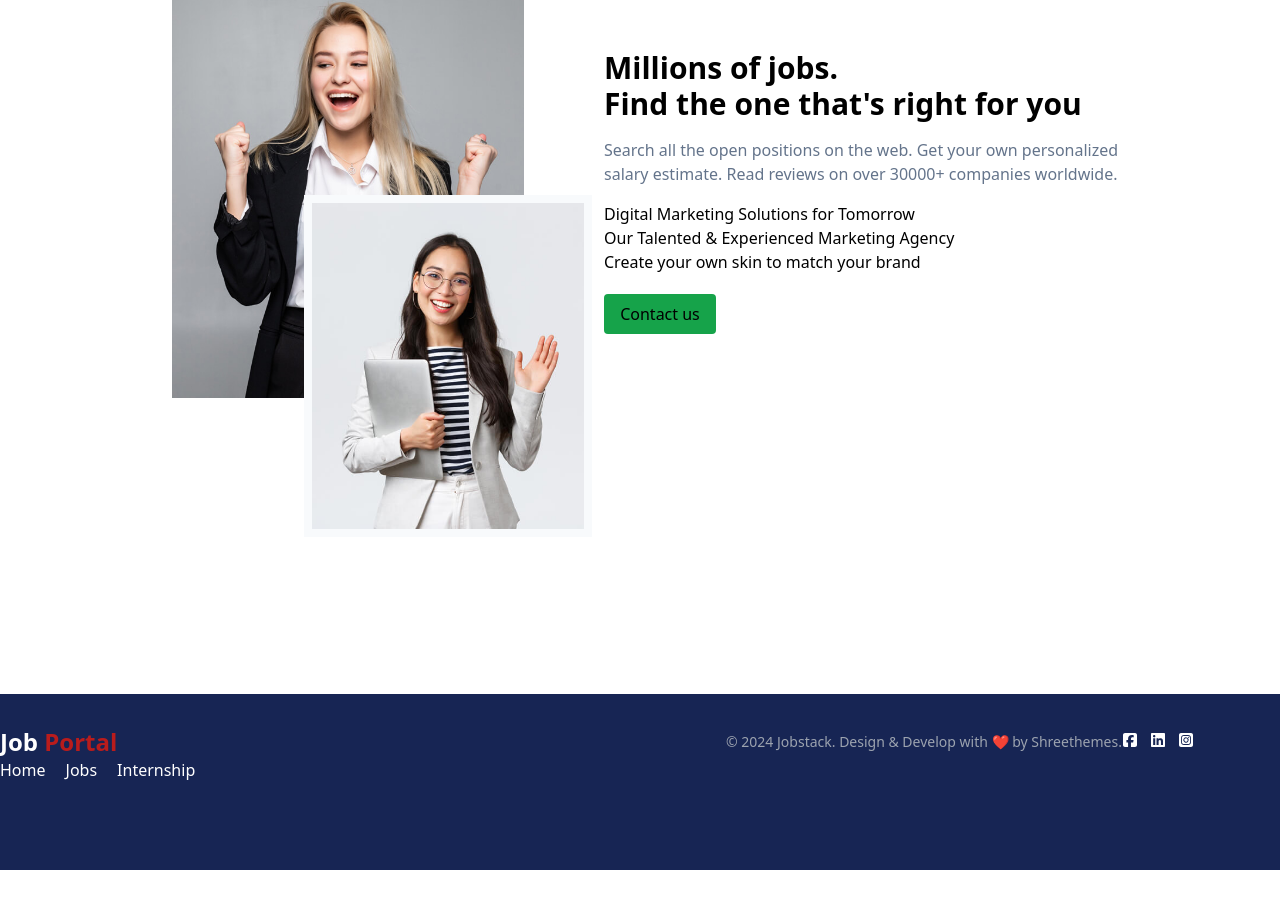
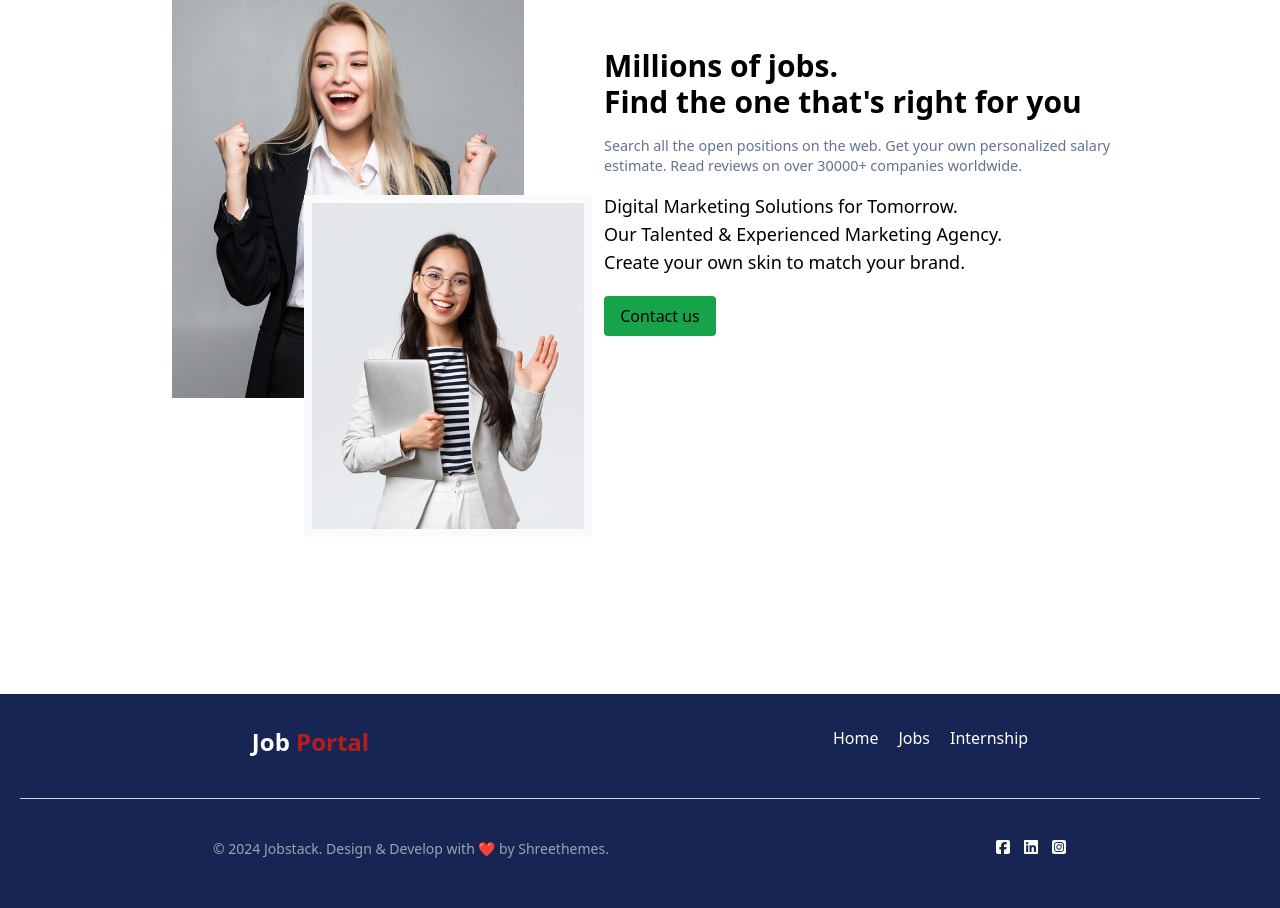
Before and after one commit to khushi-khushwa/jobfrontend, a React (Vite) app: page / in a window 1280 px wide. Shown: the part 1793-2701 px from the top of the page. Before the commit the page ends 2663 px from the top, so only its background shows below. Built offline with nearby package versions, Linux system fonts and the light colour scheme.

Commit message:
original main

```diff
--- a/src/components/Footer.jsx
+++ b/src/components/Footer.jsx
@@ -6,11 +6,11 @@ import { FaLinkedin } from "react-icons/fa";
 
 const Footer = () => {
   return (
-    <div className="bg-blue-950 text-white py-8 mt-2 ">
-      <div className="max-auto grid grid-cols-2 grid-rows-2 items-center ">
-       <div>
+    <div className="bg-blue-950 text-white py-8 mt-2 px-5 ">
+      <div className="max-auto  items-center ">
+       <div className="flex justify-around items-align">
           <div>
-            <h1 className="text-2xl font-bold">
+            <h1 className="text-2xl font-bold max-[350px]:text-lg">
               {" "}
               Job <span className="text-red-700">Portal</span>
             </h1>
@@ -28,8 +28,9 @@ const Footer = () => {
               </li>
             </ul>
           </div>
-        </div>
-        <div className="flex justify-center">
+          </div>
+        <div className=" my-10 h-[0.1rem] bg-slate-300"></div>
+        <div className="flex justify-around">
           <div>
           <p className="text-sm text-gray-400 mb-6">
             © 2024 Jobstack. Design & Develop with{" "}
@@ -37,7 +38,7 @@ const Footer = () => {
           </p>
           </div>
 
-       <div className="flex gap-3 justify-start">
+       <div className="flex gap-3 justify-around align-items">
           <div className="">
             <Link to="www.facebook.com"><FaSquareFacebook/></Link>
           </div>
--- a/src/components/contactmore.jsx
+++ b/src/components/contactmore.jsx
@@ -17,22 +17,22 @@ const Contactmore = () => {
         </div>
         <div className=" relative md:ml-1 lg:ml-10 flex justify-center items-center sm:px-6 md:px-2 lg:px-5 ">
           <div className="px-6 sm:px-0 ">
-            <h1 className="font-semibold  lg:text-3xl md:text-2xl text-3xl">Millions of jobs.</h1>
-            <h1 className="font-semibold lg:text-3xl md:text-2xl text-3xl">
+            <h1 className="font-semibold  lg:text-3xl md:text-2xl  sm:text-2xl text-lg">Millions of jobs.  <span className="md:hidden sm:block">Find the one that's right for you</span></h1>
+            <h1 className="font-semibold lg:text-3xl md:text-2xl  sm:text-2xl text-lg hidden md:block">
               Find the one that's right for you
             </h1>
 
-            <div className=" md:w-[20rem] lg:w-[35rem] mt-4">
-              <p className="text-slate-500 ">
+            <div className=" md:w-[20rem]  lg:w-[35rem] mt-4">
+              <p className="text-slate-500  text-sm md:text-[0.9rem]">
                 Search all the open positions on the web. Get your own
                 personalized salary estimate. Read reviews on over 30000+
                 companies worldwide.
               </p>
             </div>
-            <div className="mt-4">
-            <p>Digital Marketing Solutions for Tomorrow</p>
-            <p>Our Talented & Experienced Marketing Agency</p>
-            <p>Create your own skin to match your brand</p>
+            <div className="mt-4 text-sm md:text-lg md:text-[0.8rem]">
+            <p>Digital Marketing Solutions for Tomorrow.</p>
+            <p>Our Talented & Experienced Marketing Agency.</p>
+            <p>Create your own skin to match your brand.</p>
             </div>
 
             <button className="h-10 w-28 mt-5 bg-green-600 rounded">
```
